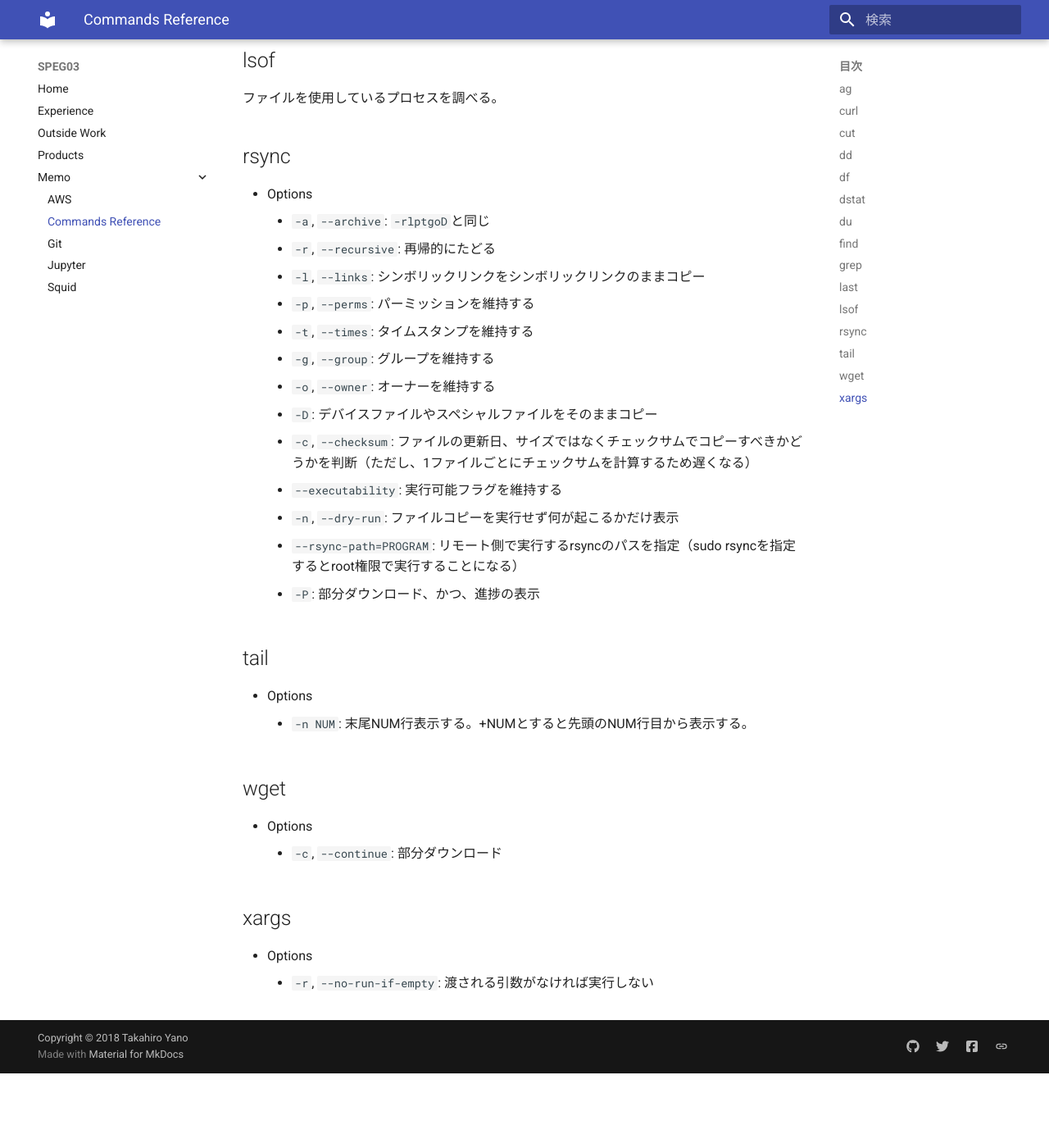
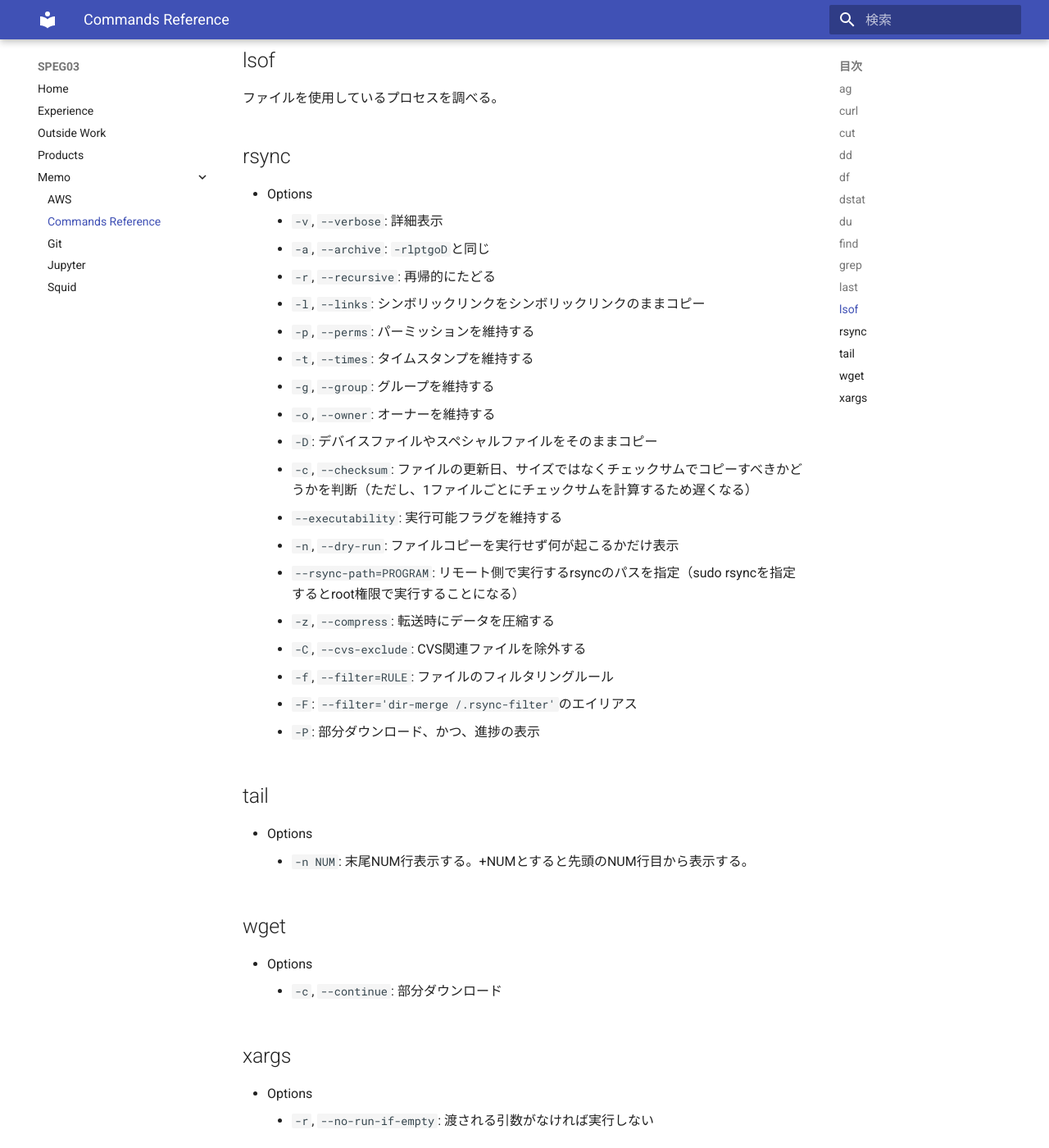
Before and after one commit to speg03/sp3.dev, an MkDocs documentation site: the page built from docs/memo/commands_reference.md, in a window 1280 px wide and 1400 px high, scrolled down 2094 px. Shown: the whole window at 82% size. Built offline with MkDocs 1.6.1 and Material for MkDocs 9.7.7, drawn with Linux system fonts in a browser that asks for light colours; before the commit the page ends 3403 px from its top, so only the background shows below that.

Commit message:
:memo: Add options for rsync

```diff
--- a/docs/memo/commands_reference.md
+++ b/docs/memo/commands_reference.md
@@ -76,6 +76,7 @@ refs: [Find broken symlinks and delete them](https://www.commandlinefu.com/comma
 ## rsync
 
 * Options
+    * `-v`, `--verbose`: 詳細表示
     * `-a`, `--archive`: `-rlptgoD`と同じ
     * `-r`, `--recursive`: 再帰的にたどる
     * `-l`, `--links`: シンボリックリンクをシンボリックリンクのままコピー
@@ -88,6 +89,10 @@ refs: [Find broken symlinks and delete them](https://www.commandlinefu.com/comma
     * `--executability`: 実行可能フラグを維持する
     * `-n`, `--dry-run`: ファイルコピーを実行せず何が起こるかだけ表示
     * `--rsync-path=PROGRAM`: リモート側で実行するrsyncのパスを指定（sudo rsyncを指定するとroot権限で実行することになる）
+    * `-z`, `--compress`: 転送時にデータを圧縮する
+    * `-C`, `--cvs-exclude`: CVS関連ファイルを除外する
+    * `-f`, `--filter=RULE`: ファイルのフィルタリングルール
+    * `-F`: `--filter='dir-merge /.rsync-filter'`のエイリアス
     * `-P`: 部分ダウンロード、かつ、進捗の表示
 
 ## tail
```
